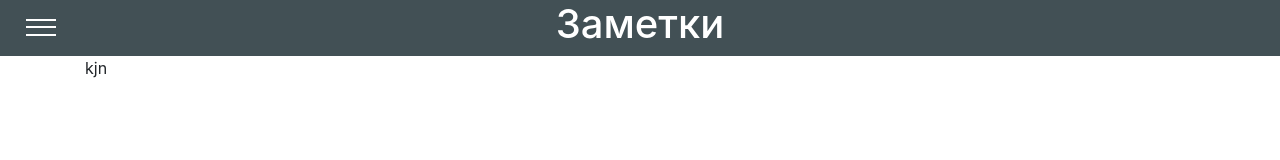
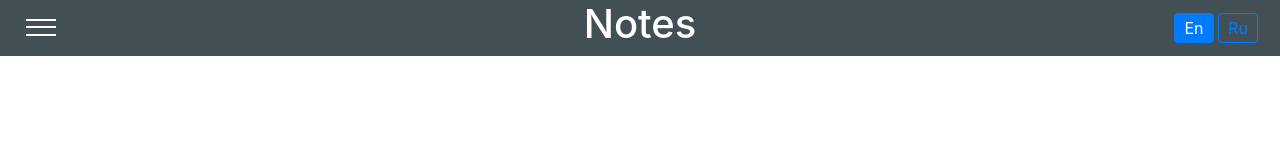
Before and after one commit to dimaggio224xz/testForAionis, a React app in the folder front/: page / in a window 1280 px wide. Built offline with nearby package versions, Linux system fonts and the light colour scheme.

Commit message:
make i18n

```diff
--- a/front/package.json
+++ b/front/package.json
@@ -7,9 +7,12 @@
     "@testing-library/react": "^9.5.0",
     "@testing-library/user-event": "^7.2.1",
     "bootstrap": "^4.5.2",
+    "i18next": "^19.7.0",
+    "i18next-browser-languagedetector": "^6.0.1",
     "node-sass": "^4.14.1",
     "react": "^16.13.1",
     "react-dom": "^16.13.1",
+    "react-i18next": "^11.7.2",
     "react-redux": "^7.2.1",
     "react-router-dom": "^5.2.0",
     "react-scripts": "3.4.3",
--- a/front/public/index.html
+++ b/front/public/index.html
@@ -1,5 +1,5 @@
 <!DOCTYPE html>
-<html lang="en">
+<html lang="ru">
   <head>
     <meta charset="utf-8" />
     <link rel="icon" href="%PUBLIC_URL%/favicon.ico" />
--- a/front/src/components/App/App.js
+++ b/front/src/components/App/App.js
@@ -11,6 +11,8 @@ import MainPage from '../MainPage'
 
 
 const App = (props) => {
+
+
     return (<>
             <div className='wrapper'>
                 <div>
--- a/front/src/components/MainPage/MainPage.js
+++ b/front/src/components/MainPage/MainPage.js
@@ -4,7 +4,7 @@ const MainPage = (props) => {
     return (
         <>
         <div className='container'>
-            kjn
+
         </div>
         </>
     )
--- a/front/src/components/Nav/Nav.js
+++ b/front/src/components/Nav/Nav.js
@@ -1,9 +1,11 @@
 import React, { useState } from 'react';
 import {Link} from "react-router-dom";
+import { useTranslation } from 'react-i18next';
 
 const Nav = () => {
 
     const [active, setActive] = useState(false);
+    const { t, i18n } = useTranslation();
 
 
     const changeGamburgerStyle = () => {
@@ -14,39 +16,65 @@ const Nav = () => {
         }
     }
 
+    const changeOnEn = () => {
+        if (i18n.language === 'ru') {
+            i18n.changeLanguage('en');
+        }
+    }
+    const changeOnRu = () => {
+        if (i18n.language === 'en') {
+            i18n.changeLanguage('ru');
+        }
+    }
+
     const gamburgerStyle = active ? 'gamburger active' : 'gamburger';
     const navMenu = active ? 'nav-menu active-menu' : 'nav-menu';
+
+    let enBtn, ruBtn;
+    if (i18n.language === 'en') {
+        enBtn = 'btn btn-primary';
+        ruBtn = 'btn btn-outline-primary';
+    } else {
+        enBtn = 'btn btn-outline-primary';
+        ruBtn = 'btn btn-primary';
+    }
+
 
     return (
         <>
         <nav className='nav-bg'>
             <div className='nav'>
-                <h1>Заметки</h1>
+                <h1>{t('navTitle')}</h1>
 
                 <div onClick={()=> changeGamburgerStyle()} className={gamburgerStyle}>
                     <span></span>
                 </div>
 
+                <div className='nav-leng'>
+                    <button onClick={changeOnEn} className={enBtn}>En</button>
+                    <button onClick={changeOnRu} className={ruBtn}>Ru</button>
+                </div>
+
                 <div className={navMenu}>
                     <div className='nav-menu-info'>
-                        Меню
+                        {t('menu.menu')}
                     </div>
 
                     <Link to='/'>
                         <div onClick={()=> setActive(false)} className='nav-menu-text'>
-                            Зметки
+                            {t('menu.notes')}
                         </div>
                     </Link>
 
                     <Link to='/create'>
                         <div onClick={()=> setActive(false)} className='nav-menu-text'>
-                            Создать заметку
+                            {t('menu.create')}
                         </div>
                     </Link>
 
                     <Link to='executed'>
                         <div onClick={()=> setActive(false)} className='nav-menu-text'>
-                            Выполненные заметки
+                            {t('menu.completed')}
                         </div>
                     </Link>
                 </div>
--- /dev/null
+++ b/front/src/components/getServerDatas/index.js
@@ -0,0 +1,3 @@
+export default {
+
+}
--- /dev/null
+++ b/front/src/i18n/index.js
@@ -0,0 +1,52 @@
+import i18n from "i18next";
+import LanguageDetector from "i18next-browser-languagedetector";
+
+i18n.use(LanguageDetector).init({
+    resources: {
+        en: {
+            translations: {
+                navTitle: 'Notes',
+                menu: {
+                    menu: 'Menu',
+                    notes: 'All notes',
+                    create: 'Create a note',
+                    completed: 'Completed notes'
+                }
+            }
+        },
+
+        ru: {
+            translations: {
+                navTitle: 'Заметки',
+                menu: {
+                    menu: 'Меню',
+                    notes: 'Все заметки',
+                    create: 'Создать заметку',
+                    completed: 'Выполненные заметки'
+                }
+            }
+        },
+
+    },
+    lng: "en",
+    fallbackLng: "en",
+    debug: true,
+
+    // have a common namespace used around the full app
+    ns: ["translations"],
+    defaultNS: "translations",
+
+
+    interpolation: {
+        escapeValue: false, // not needed for react!!
+        formatSeparator: ","
+    },
+
+    react: {
+        wait: true
+    }
+})
+
+
+
+export default i18n;
--- a/front/src/index.js
+++ b/front/src/index.js
@@ -5,6 +5,8 @@ import 'bootstrap/bootstrap.min.css';
 import { createStore } from 'redux';
 import { BrowserRouter as Router} from "react-router-dom";
 import { Provider } from 'react-redux';
+import { I18nextProvider } from "react-i18next";
+import i18n from "./i18n";
 import App from './components/App'
 
 const reducer = (state, action) => {
@@ -19,7 +21,9 @@ const store = createStore(reducer);
 ReactDOM.render(
 	<Provider store={store}>
 		<Router>
-			<App/>
+			<I18nextProvider i18n={i18n}>
+				<App/>
+			</I18nextProvider>
 		</Router>
 	</Provider>,
 		document.getElementById('root'));
--- a/front/src/index.scss
+++ b/front/src/index.scss
@@ -26,6 +26,18 @@ body {
         & h1 {
             display: block;
             color: rgb(255, 255, 255);
+        }
+
+        &-leng {
+            position: absolute;
+            right: 20px;
+
+            & button {
+                margin: 2px;
+                padding: 0;
+                height: 30px;
+                width: 40px;
+            }
         }
 
         & .gamburger {
```
Also changed, not shown: 1 other file.
